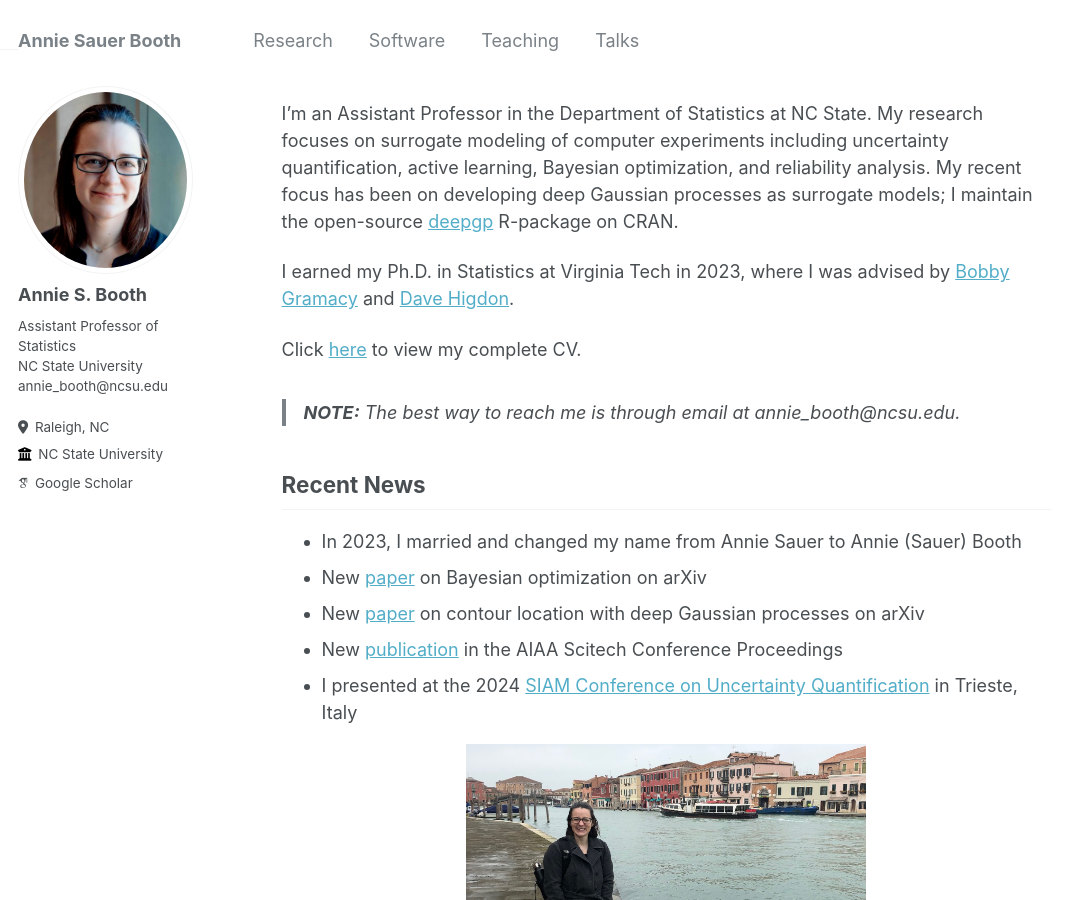
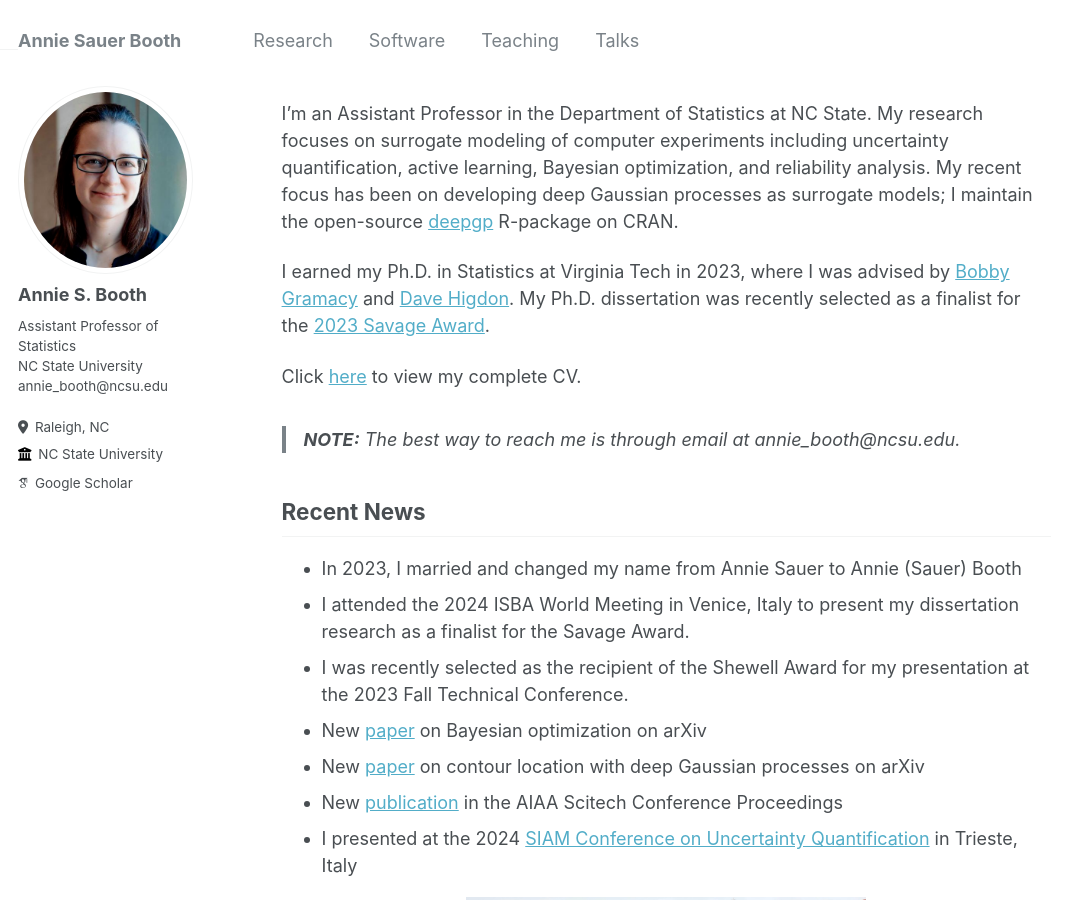
Before and after one commit to anniesbooth/anniesbooth.github.io, a Jekyll site: the page built from _pages/about.md, in a window 1280 px wide and 900 px high. Shown: the whole window, without its empty margins (0-1077 px from the left). Built offline with Jekyll 4.4.1, drawn with Linux system fonts in a browser that asks for light colours; some web fonts are replaced.

Commit message:
update on awards

```diff
--- a/_pages/about.md
+++ b/_pages/about.md
@@ -9,7 +9,7 @@ redirect_from:
 
 I'm an Assistant Professor in the Department of Statistics at NC State.  My research focuses on surrogate modeling of computer experiments including uncertainty quantification, active learning, Bayesian optimization, and reliability analysis.  My recent focus has been on developing deep Gaussian processes as surrogate models; I maintain the open-source [deepgp](https://cran.r-project.org/package=deepgp) R-package on CRAN.
 
-I earned my Ph.D. in Statistics at Virginia Tech in 2023, where I was advised by [Bobby Gramacy](https://bobby.johnson-gramacy.com/) and [Dave Higdon](https://www.stat.vt.edu/people/stat-faculty/higdon-david.html).
+I earned my Ph.D. in Statistics at Virginia Tech in 2023, where I was advised by [Bobby Gramacy](https://bobby.johnson-gramacy.com/) and [Dave Higdon](https://www.stat.vt.edu/people/stat-faculty/higdon-david.html).  My Ph.D. dissertation was recently selected as a finalist for the [2023 Savage Award](https://bayesian.org/project/savage-award/).
 
 Click [here](/files/BoothCV.pdf) to view my complete CV.
 
@@ -19,6 +19,8 @@ Recent News
 ------
 
 * In 2023, I married and changed my name from Annie Sauer to Annie (Sauer) Booth
+* I attended the 2024 ISBA World Meeting in Venice, Italy to present my dissertation research as a finalist for the Savage Award.
+* I was recently selected as the recipient of the Shewell Award for my presentation at the 2023 Fall Technical Conference.
 * New [paper](https://arxiv.org/pdf/2402.04922.pdf) on Bayesian optimization on arXiv
 * New [paper](https://arxiv.org/pdf/2308.04420.pdf) on contour location with deep Gaussian processes on arXiv
 * New [publication](https://arc.aiaa.org/doi/abs/10.2514/6.2024-0577) in the AIAA Scitech Conference Proceedings
```
Also changed, not shown: _pages/talks.md (+1 -0 lines).
